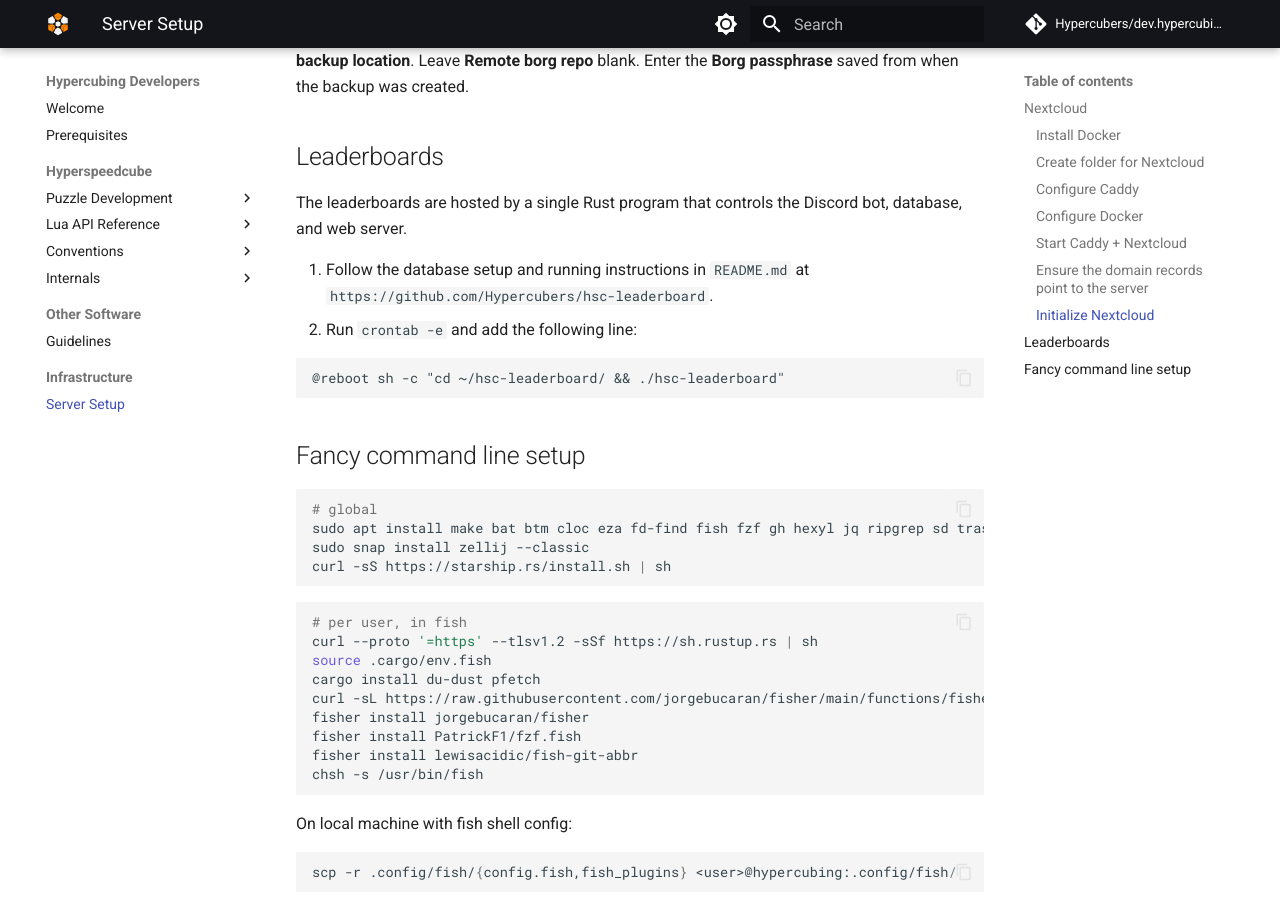
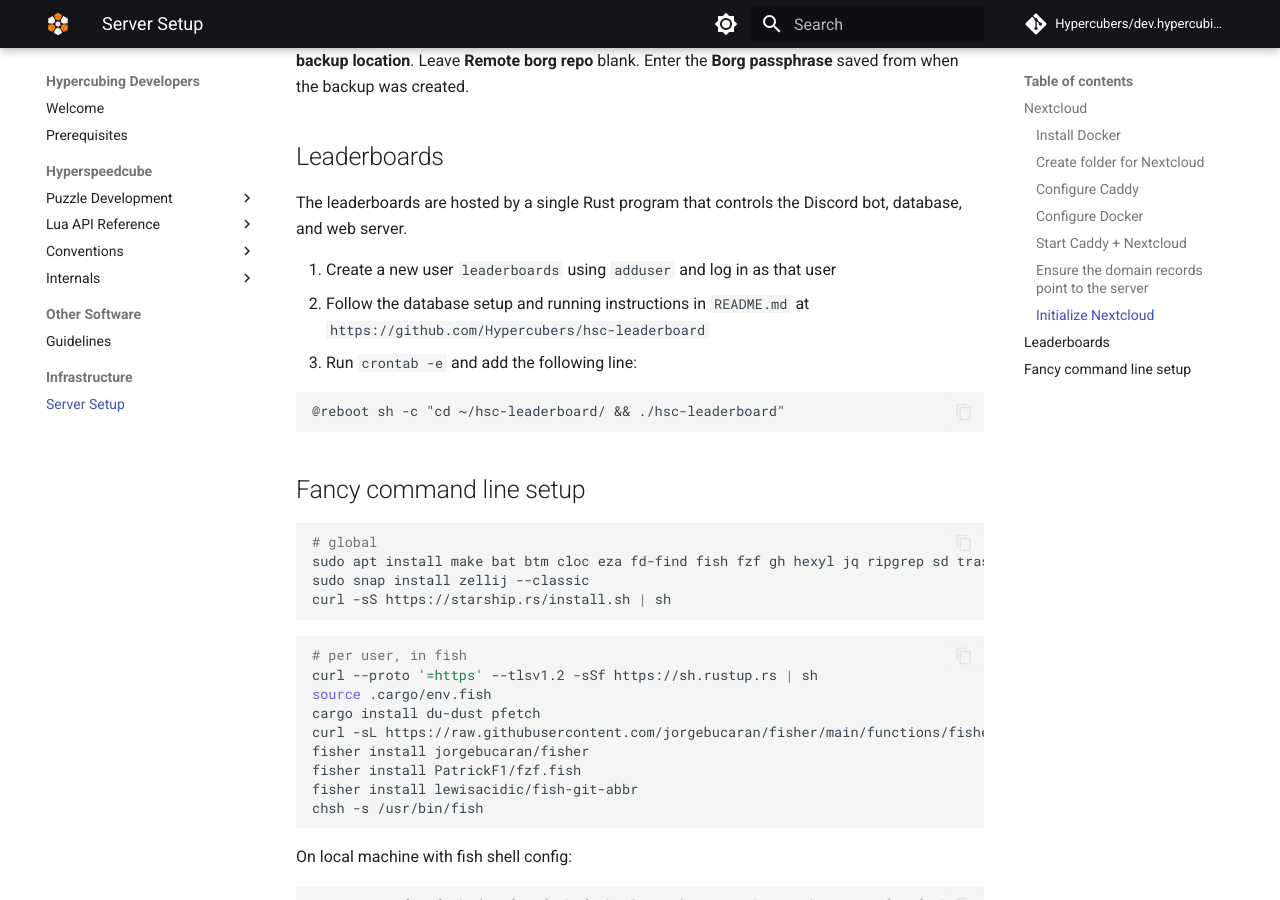
Before and after one commit to Hypercubers/dev.hypercubing.xyz, an MkDocs documentation site: the page built from docs/infrastructure/server.md, in a window 1280 px wide and 900 px high, scrolled down 4167 px. Built offline with MkDocs 1.6.1 and Material for MkDocs 9.7.7, drawn with Linux system fonts in a browser that asks for light colours; comment, search, counter and statistics services are not loaded.

Commit message:
Add instructions to create `leaderboards` user

````diff
--- a/docs/infrastructure/server.md
+++ b/docs/infrastructure/server.md
@@ -172,7 +172,8 @@
 
 The leaderboards are hosted by a single Rust program that controls the Discord bot, database, and web server.
 
-1. Follow the database setup and running instructions in `README.md` at `https://github.com/Hypercubers/hsc-leaderboard`.
+1. Create a new user `leaderboards` using `adduser` and log in as that user
+1. Follow the database setup and running instructions in `README.md` at `https://github.com/Hypercubers/hsc-leaderboard`
 2. Run `crontab -e` and add the following line:
 
 ```cron
````
